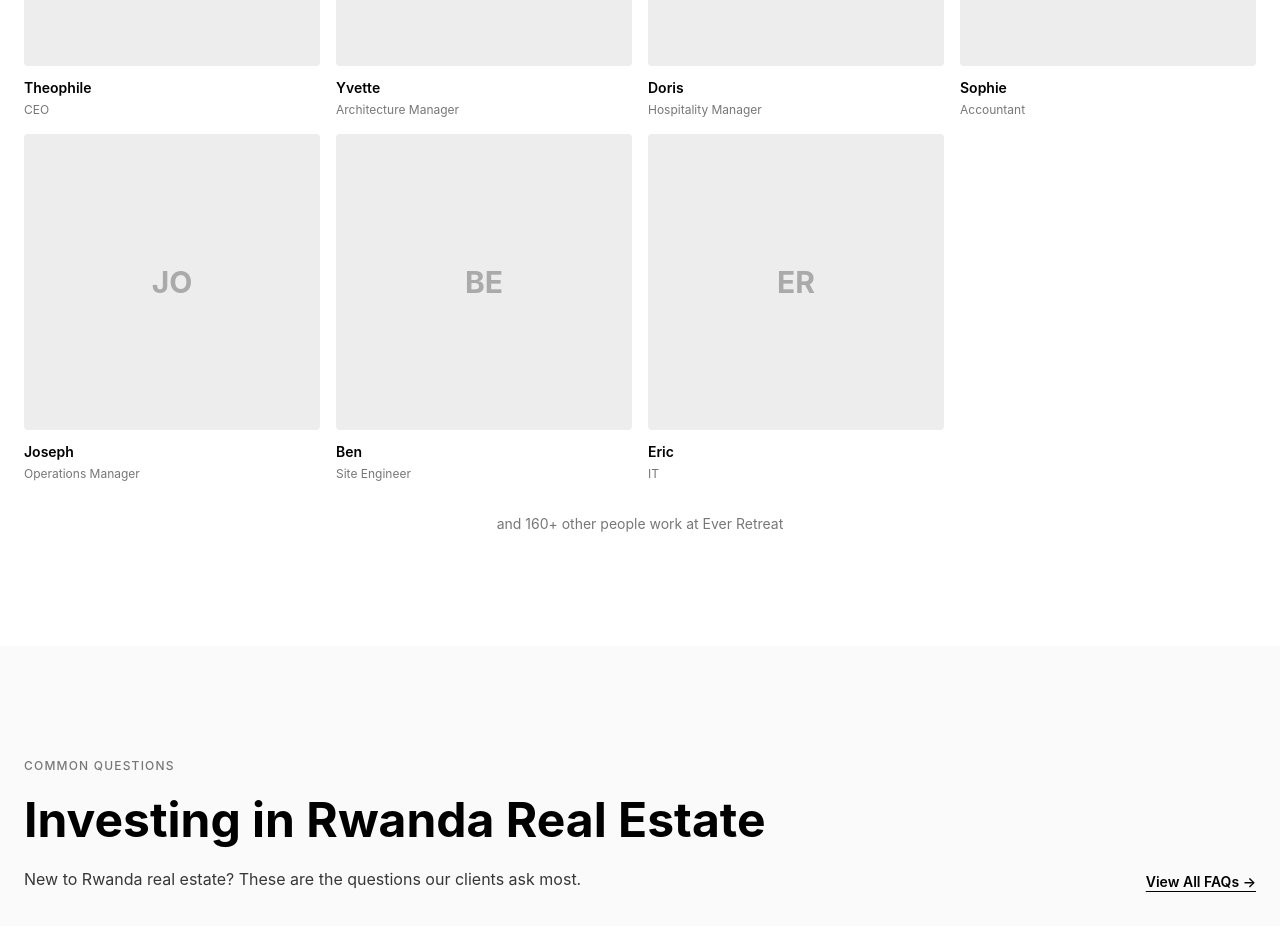
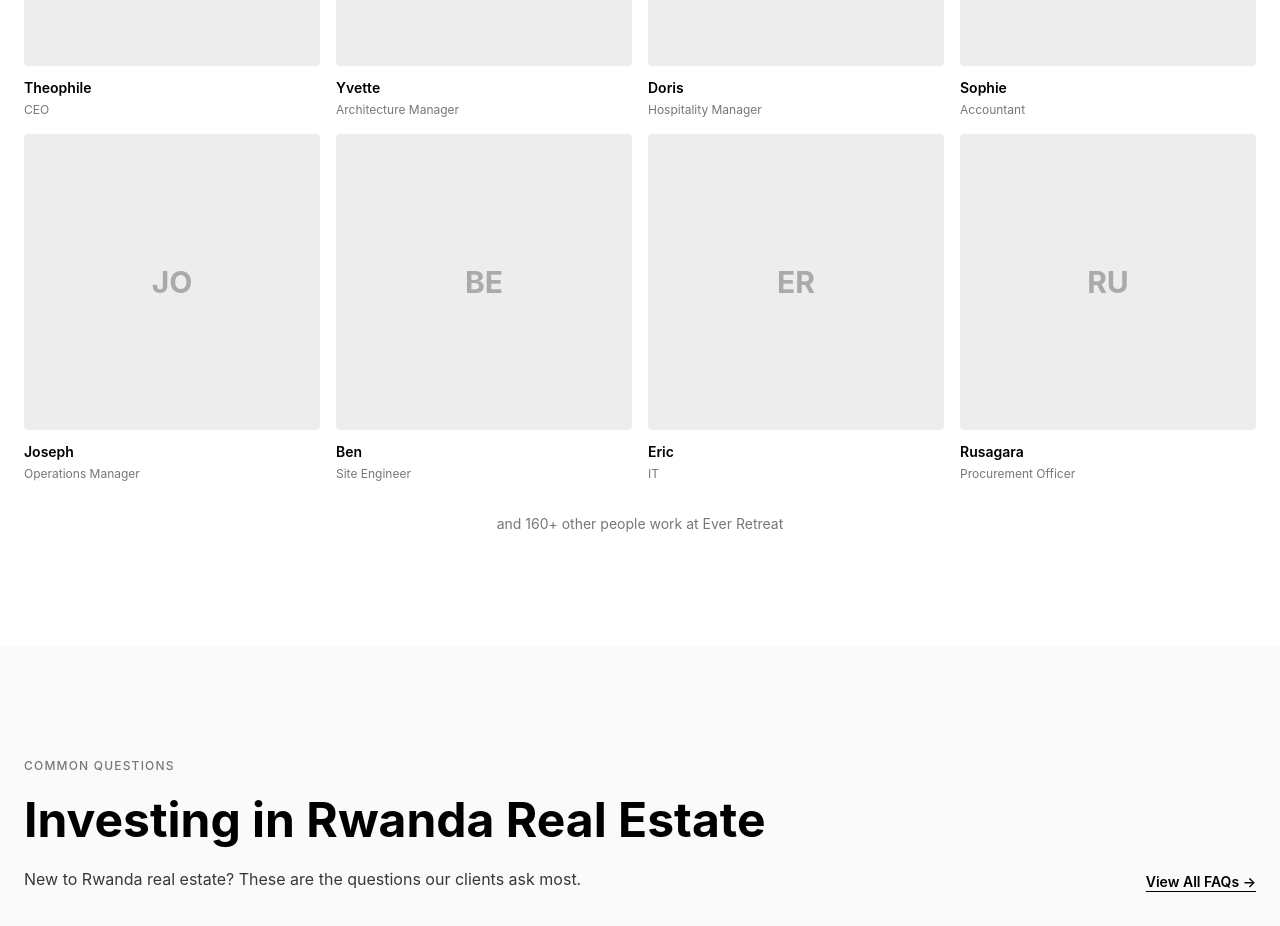
Before and after one commit to ever-design-group/everretreatinvestments.com, a Next.js app: page /about in a window 1280 px wide. Shown: the part 4840-5766 px from the top of the page. Built offline with nearby package versions, Linux system fonts and the light colour scheme.

Commit message:
Add Rusagara as Procurement Officer to team

```diff
--- a/src/components/Team.tsx
+++ b/src/components/Team.tsx
@@ -35,6 +35,11 @@ const teamMembers = [
     name: "Eric",
     role: "IT",
     initials: "ER",
+  },
+  {
+    name: "Rusagara",
+    role: "Procurement Officer",
+    initials: "RU",
   },
 ];
 
```
